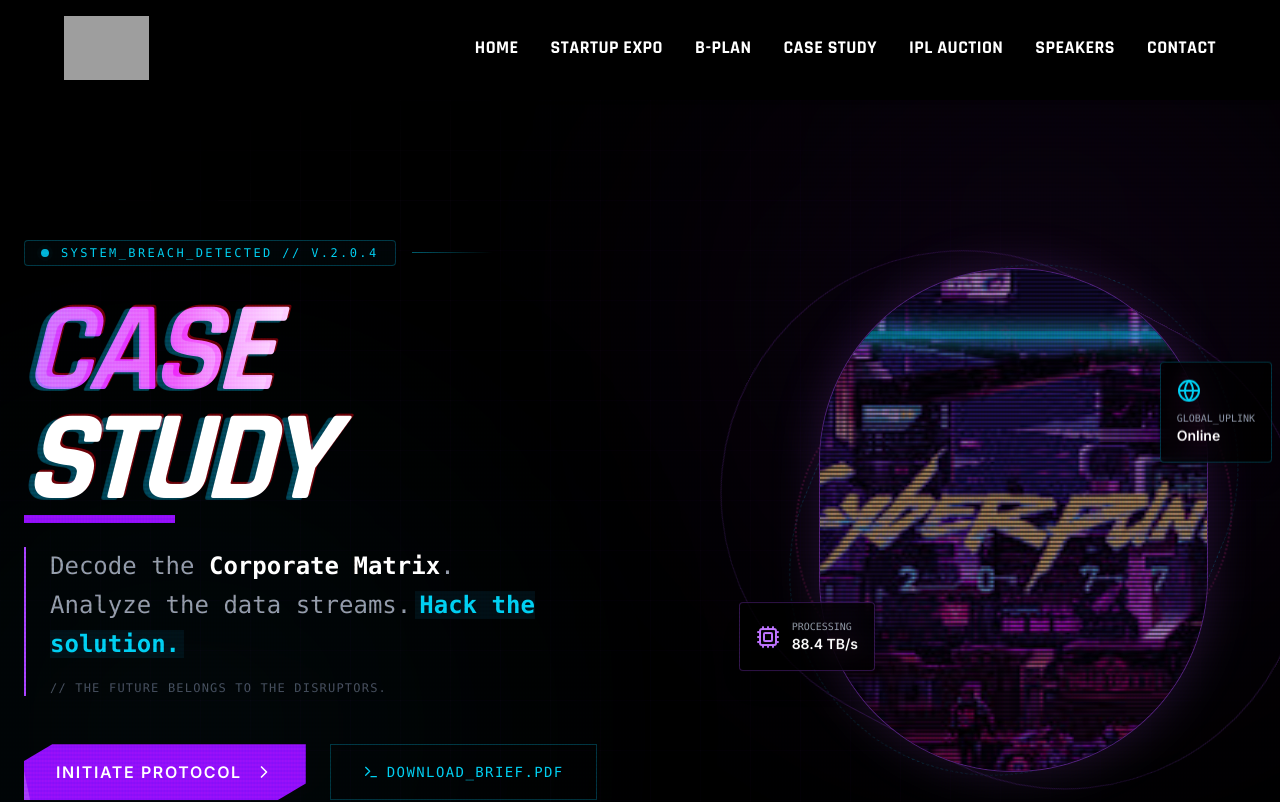
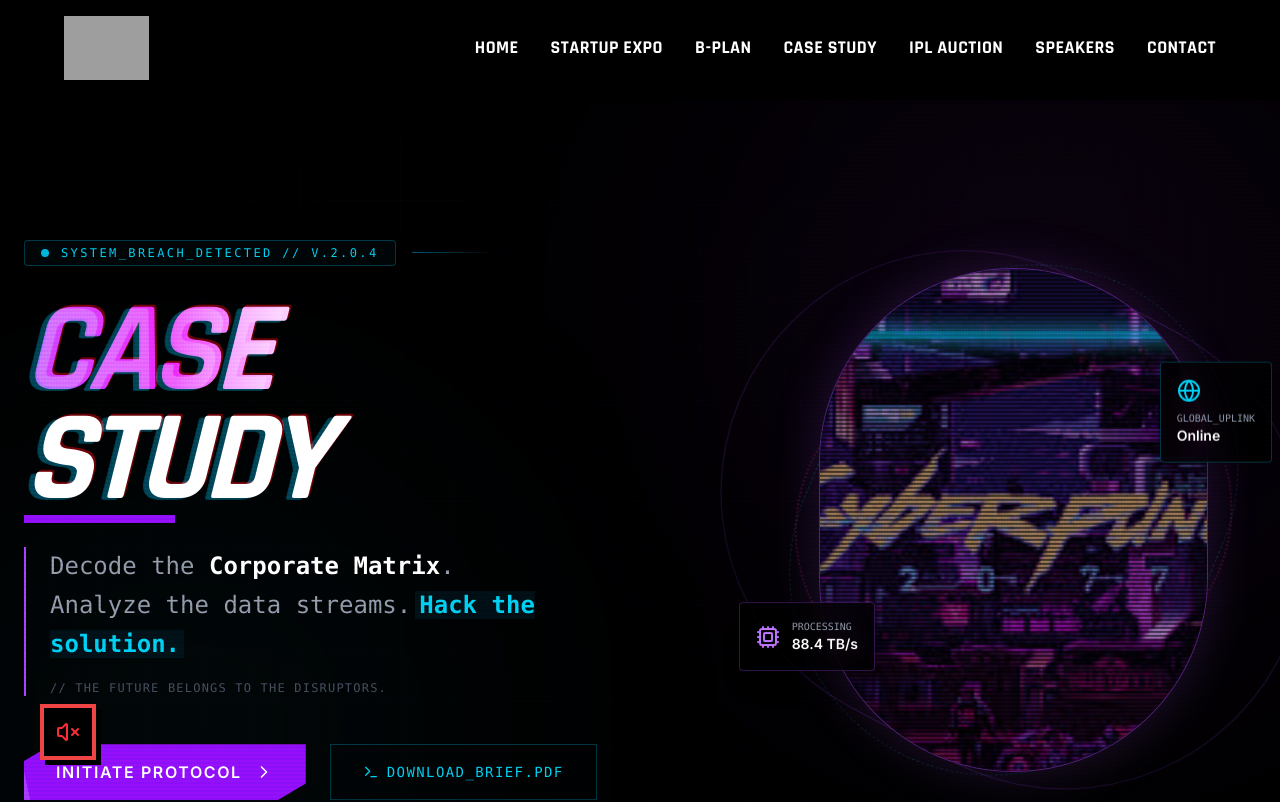
Before and after one commit to Naitik002/E-Summit26, a React (Vite) app in the folder E-summit/: page /Casestudy in a window 1280 px wide. Shown: the top 802 px of the page. Built offline with nearby package versions, Linux system fonts and the light colour scheme; grey boxes are pictures that could not be loaded.

Commit message:
caseStudyMusic

```diff
--- a/E-summit/src/components/Naitik/CaseStudyCursor.jsx
+++ b/E-summit/src/components/Naitik/CaseStudyCursor.jsx
@@ -70,7 +70,7 @@ const CyberpunkCursor = () => {
 
       {/* --- LAYER 1: The Center Target (Precise) --- */}
       <motion.div
-        className="custom-cursor fixed top-0 left-0 w-2 h-2 bg-cyan-400 pointer-events-none z-[9999] mix-blend-difference"
+        className="custom-cursor fixed top-0 left-0 w-2 h-2 bg-cyan-400 pointer-events-none z-[100000] mix-blend-difference"
         style={{
           x: mouseX,
           y: mouseY,
--- a/E-summit/src/components/Varun/music.jsx
+++ b/E-summit/src/components/Varun/music.jsx
@@ -72,7 +72,9 @@ const MusicPlayer = ({ musicUrl, stationName, accentColor }) => {
                     )}
 
                     {/* GTA Style Label */}
-                    <div className="absolute left-full ml-4 px-3 py-1 bg-[#FED985] text-black text-[10px] font-black uppercase italic tracking-tighter opacity-0 group-hover:opacity-100 transition-opacity whitespace-nowrap -skew-x-12">
+                    <div className="absolute left-full ml-4 px-3 py-1  text-black text-[10px] font-black uppercase italic tracking-tighter opacity-0 group-hover:opacity-100 transition-opacity whitespace-nowrap -skew-x-12"
+                        style={{ backgroundColor: hasError ? "#ef4444" : accentColor }}>
+
                         {hasError ? "Signal Lost" : (isPlaying ? `Station: ${stationName}` : "Radio Off")}
                     </div>
                 </button>
--- a/E-summit/src/pages/Casestudy.jsx
+++ b/E-summit/src/pages/Casestudy.jsx
@@ -9,6 +9,7 @@ import CaseStudyTimeline from '../components/Naitik/CaseStudyTimeline';
 import CaseStudyTeam from '../components/Naitik/CaseStudyTeam';
 import CaseStudyRegistration from '../components/Naitik/CaseStudyForm';
 import CyberpunkCursor from '../components/Naitik/CaseStudyCursor';
+import MusicPlayer from '../components/Varun/music';
 
 function Casestudy() {
 
@@ -20,6 +21,12 @@ function Casestudy() {
   return (
 
 <div>
+
+ <MusicPlayer
+    musicUrl="/cyberpunk.mp3"
+    stationName="VIRTUAL_STRIKE_COMMS"
+    accentColor="#8D35CC" // Tactical HUD Green
+/>
 
 <CyberpunkCursor/>
     <div className="bg-black min-h-screen text-white font-sans selection:bg-cyan-500 selection:text-black">
```
Also changed, not shown: 1 other file (tests, documents, lock files or other folders).
